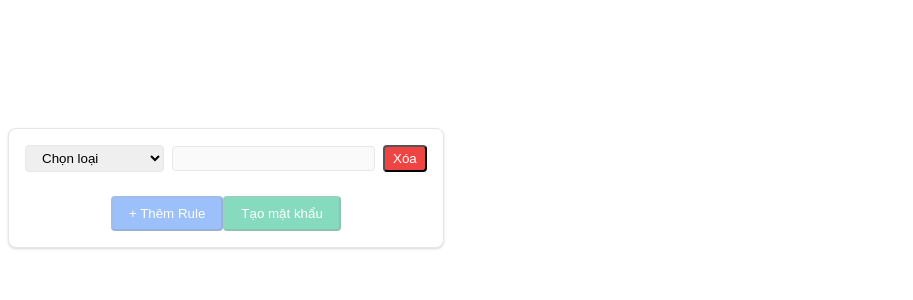
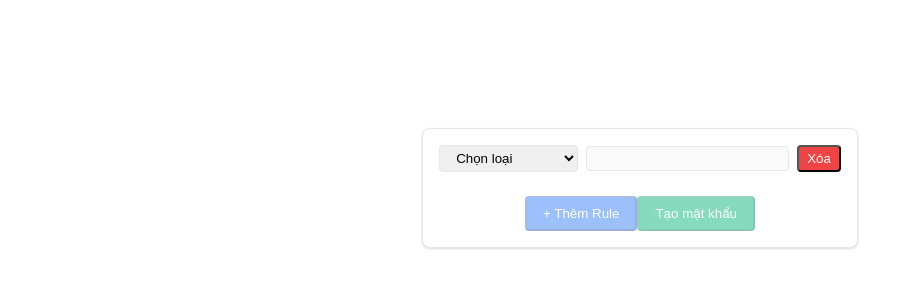
Before and after one commit to ruminahugo/CPP, a Next.js app: page / in a window 1280 px wide. Shown: the top 300 px of the page, without its empty margins (0-913 px from the left). Built offline with nearby package versions, Linux system fonts and the light colour scheme.

Commit message:
Fix lỗi commit trong Codespaces

```diff
--- a/components/rule.js
+++ b/components/rule.js
@@ -92,7 +92,7 @@ const RuleBuilder = () => {
   };
 
   return (
-    <div className="w-fct p-4 border rounded-lg bg-white shadow">
+    <div className="w-fct m-at p-4 border rounded-lg bg-white shadow">
       {rules.map(rule => (
         <div key={rule.id} className="flex flex-col gap-1 mb-2">
           <div className="flex items-center gap-2">
--- a/public/styles/global.css
+++ b/public/styles/global.css
@@ -1,6 +1,9 @@
 .w-fct{
   display: block;
   max-width: fit-content;
+}
+.m-at{
+  margin: auto;
 }
 .p-4 {
     padding: 1rem;
```
